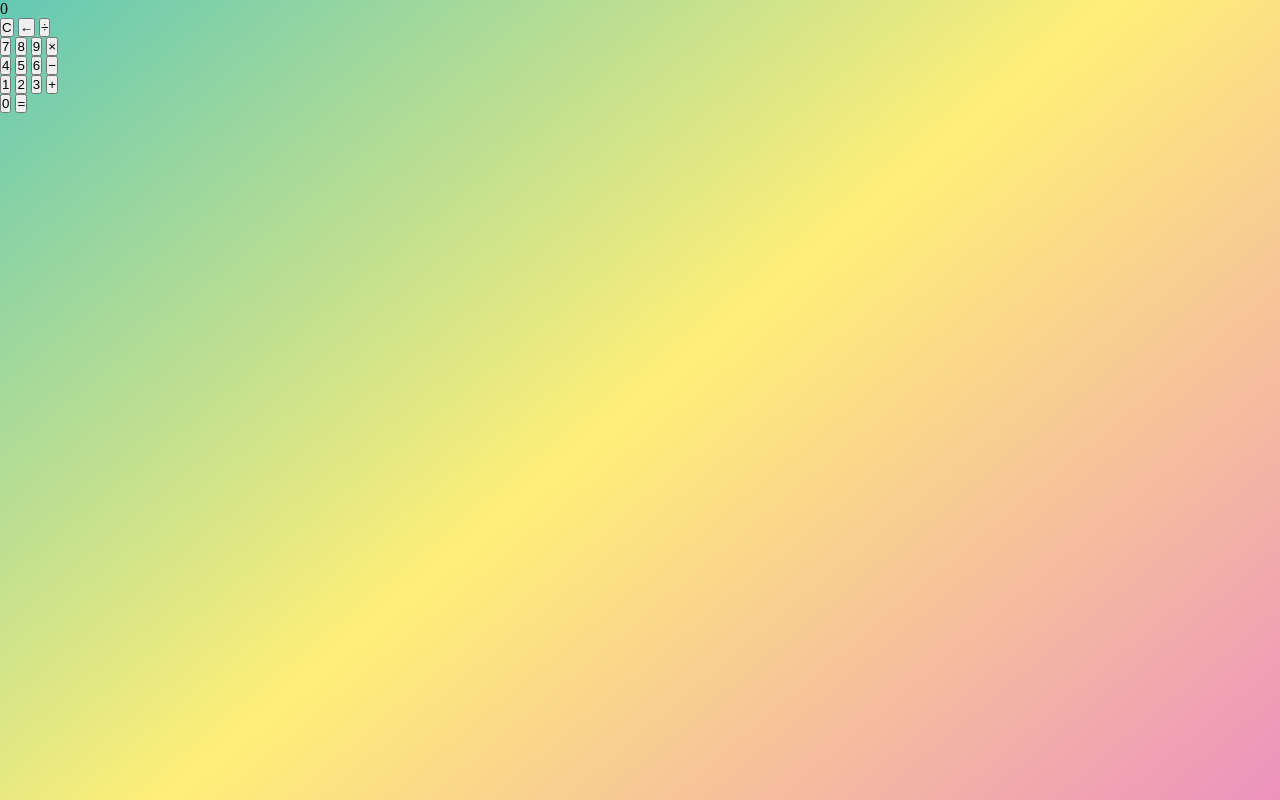
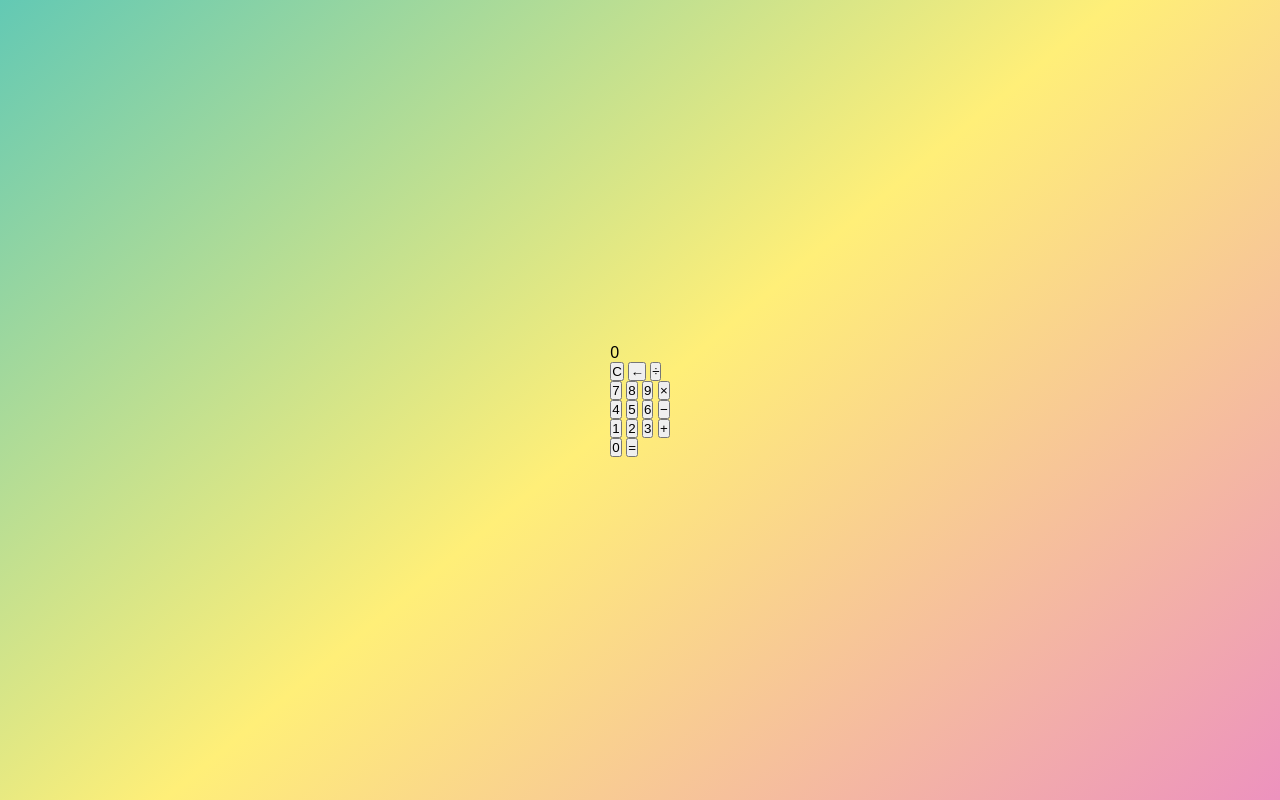
Before and after one commit to N-sho-code/homepage_practice, a PHP site: page /Business/Calculator/index.html in a window 1280 px wide. Run offline with PHP 8.4, Linux system fonts and the light colour scheme.

Commit message:
表示位置設定変更

```diff
--- a/Business/Calculator/css/style.css
+++ b/Business/Calculator/css/style.css
@@ -15,4 +15,10 @@ body {
     align-items: center;
     /* 背景色 */
     background: linear-gradient(320deg, #ed92be,#ffef78,#63c9b4);
+    /* 配置 */
+    display: flex;
+    font-family: 'Dosis',sans-serif;
+    font-display: swap;
+    height: inherit;
+    justify-content: center;
 }
```
